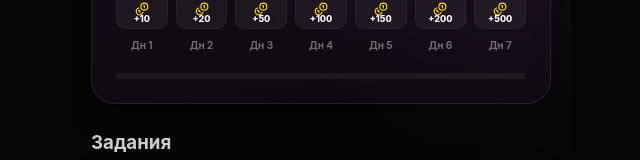
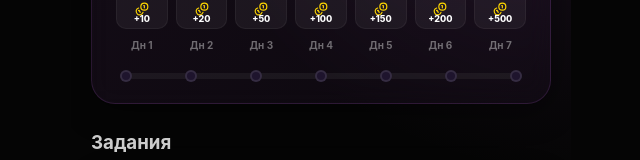
Before and after one commit to NTIVI/tg_web_app_black, a React (Vite) app in the folder frontend/: page /bonuses in a window 1280 px wide. Shown: the part 226-386 px from the top of the page, without its empty margins (319-959 px from the left). Built offline with nearby package versions, Linux system fonts and the light colour scheme; no server answers.

Commit message:
улучшил ползунок бонусов: добавил контрольные точки для дней

```diff
--- a/frontend/src/pages/Bonuses.tsx
+++ b/frontend/src/pages/Bonuses.tsx
@@ -149,25 +149,53 @@ const Bonuses = ({ user, setBalance, dailyStatus, handleClaimDaily, claimingDail
           ))}
         </div>
 
-        {/* Progress Slider */}
+        {/* Progress Slider with Checkpoints */}
+        <div style={{ position: 'relative', width: '100%', padding: '0 4px' }}>
+          {/* Background Bar */}
           <div style={{
             width: '100%',
             height: '6px',
             background: 'rgba(255, 255, 255, 0.05)',
             borderRadius: '3px',
-          position: 'relative',
-          overflow: 'hidden'
+            position: 'relative'
           }}>
+            {/* Fill Bar */}
             <div style={{
               position: 'absolute',
               left: 0,
               top: 0,
               height: '100%',
-            width: `${(streak / 7) * 100}%`,
+              width: `${(Math.max(0, streak - 1) / 6) * 100}%`,
               background: 'linear-gradient(90deg, var(--primary-color), var(--secondary-color))',
               borderRadius: '3px',
-            transition: 'width 0.5s ease-out'
+              transition: 'width 0.5s ease-out',
+              zIndex: 1
             }} />
+
+            {/* Checkpoints (Dots) */}
+            <div style={{
+              position: 'absolute',
+              top: '50%',
+              left: 0,
+              width: '100%',
+              display: 'flex',
+              justifyContent: 'space-between',
+              transform: 'translateY(-50%)',
+              zIndex: 2
+            }}>
+              {steps.map((_, i) => (
+                <div key={i} style={{
+                  width: '12px',
+                  height: '12px',
+                  borderRadius: '50%',
+                  background: i < streak ? 'var(--primary-color)' : 'rgba(30, 20, 45, 1)',
+                  border: i < streak ? '2px solid white' : '2px solid rgba(255,255,255,0.1)',
+                  boxShadow: i < streak ? '0 0 10px var(--primary-color)' : 'none',
+                  transition: 'all 0.3s ease'
+                }} />
+              ))}
+            </div>
+          </div>
         </div>
       </div>
 
```
Lines whose indentation alone changed are shown as unchanged.
